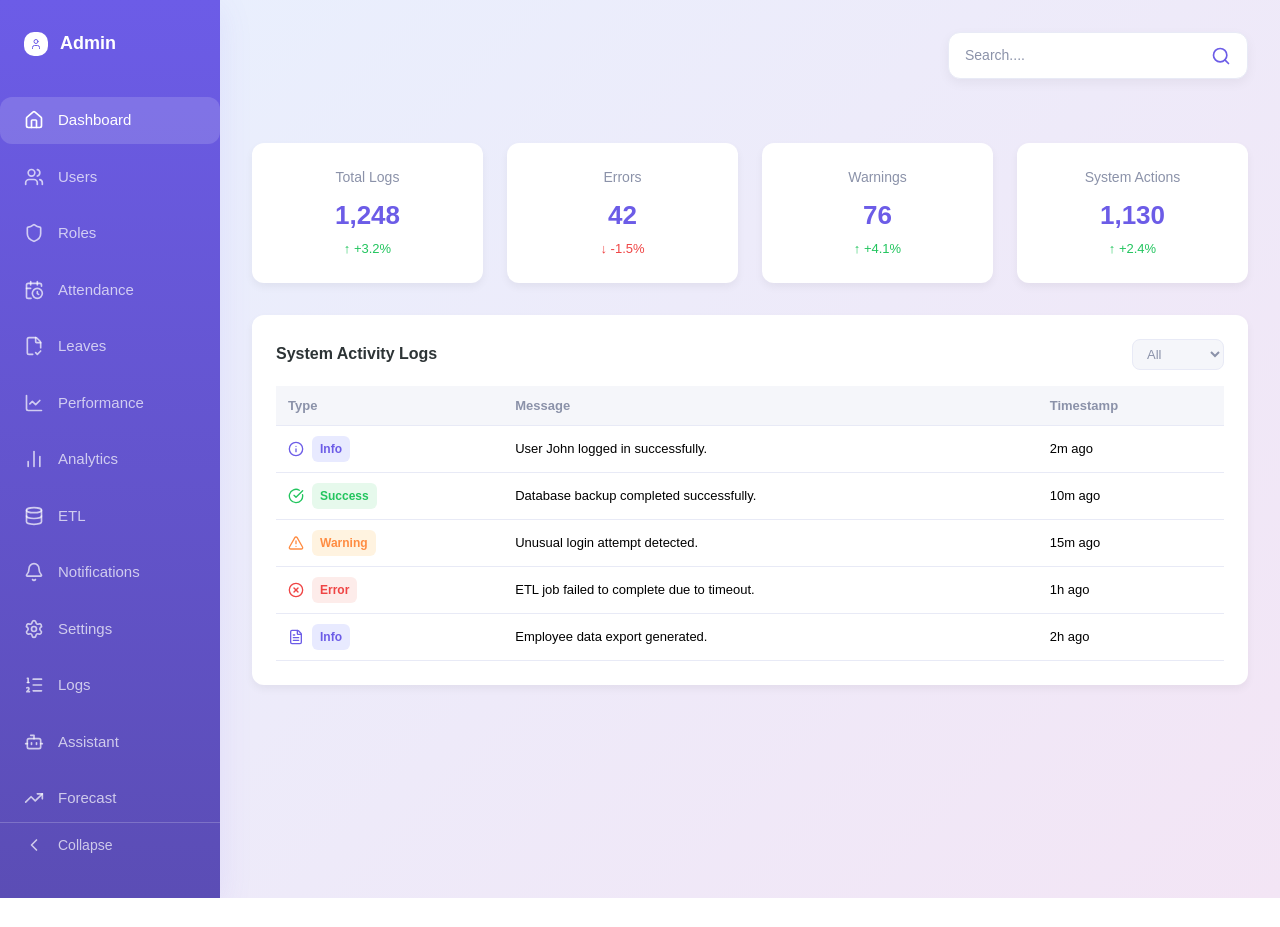
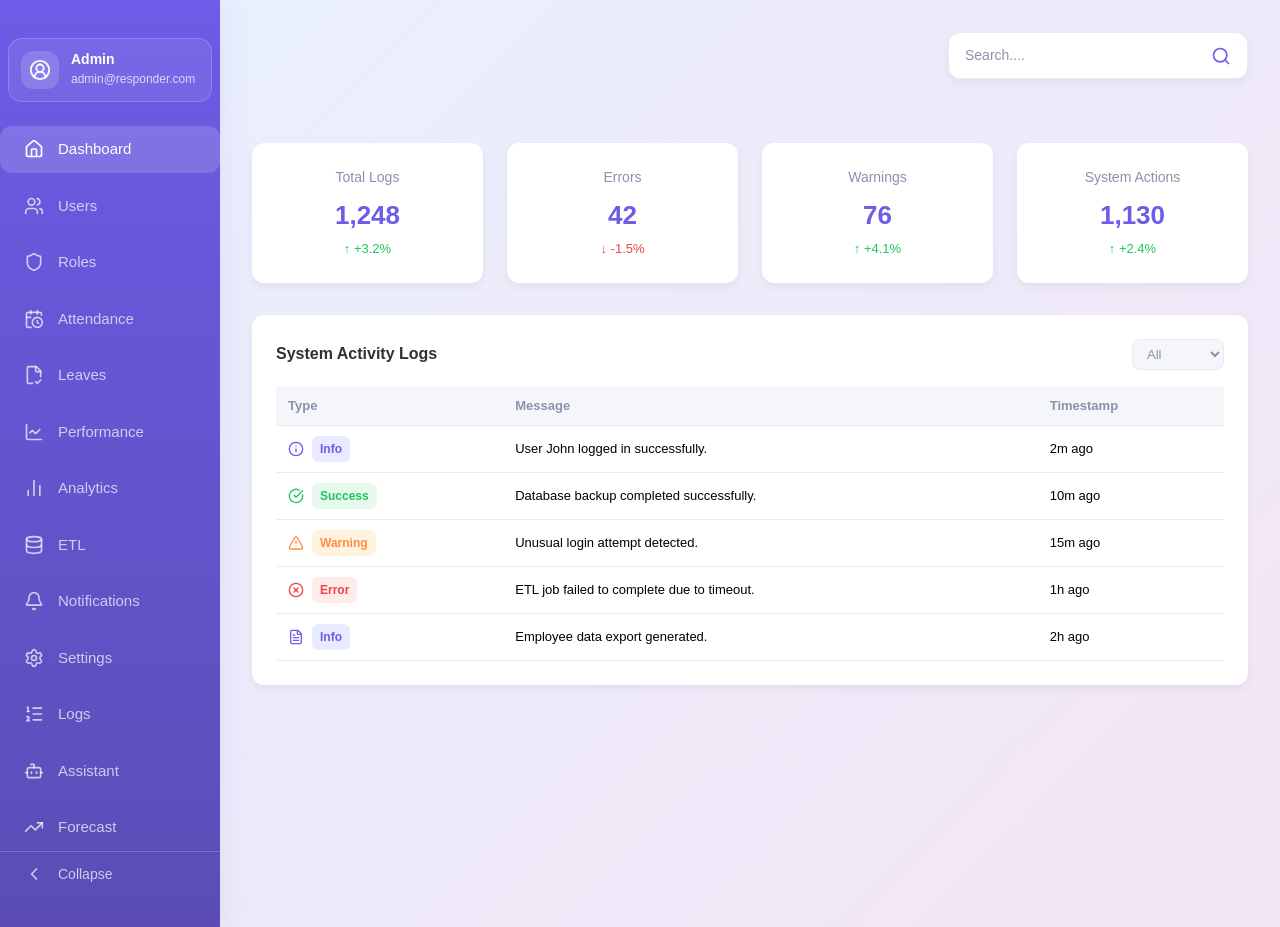
Before and after one commit to tayyabbasharat127/Work-Nex-AI, a Next.js app in the folder frontend/: page /dashboard/admin/logs in a window 1280 px wide. Before the commit the page ends 898 px from the top, so only its background shows below. Built offline with nearby package versions, Linux system fonts and the light colour scheme.

Commit message:
Merge to this

```diff
--- a/frontend/src/app/components/sideBar/admin/sidebar.scss
+++ b/frontend/src/app/components/sideBar/admin/sidebar.scss
@@ -11,6 +11,142 @@ $border-light: #e8eaf6;
 // Breakpoints
 $mobile: 768px;
 $tablet: 1024px;
+
+// ==========================
+// Profile Hover Dropdown
+// ==========================
+.profile-wrap {
+  position: relative;
+  padding: 8px 8px;
+  margin-bottom: 16px;
+}
+
+.profile-trigger {
+  width: 100%;
+  display: flex;
+  align-items: center;
+  gap: 12px;
+  padding: 12px;
+  border-radius: 14px;
+  border: 1px solid rgba($white, 0.18);
+  background: rgba($white, 0.08);
+  cursor: pointer;
+  text-align: left;
+  transition: all 0.25s ease;
+
+  &:hover {
+    background: rgba($white, 0.12);
+    border-color: rgba($white, 0.25);
+  }
+}
+
+.profile-avatar {
+  width: 38px;
+  height: 38px;
+  border-radius: 12px;
+  display: grid;
+  place-items: center;
+  background: rgba($white, 0.15);
+  color: $white;
+
+  svg {
+    opacity: 0.95;
+  }
+}
+
+.profile-meta {
+  min-width: 0;
+
+  .profile-name {
+    margin: 0;
+    font-size: 14px;
+    font-weight: 700;
+    color: $white;
+    line-height: 1.1;
+  }
+
+  .profile-email {
+    margin: 2px 0 0;
+    font-size: 12px;
+    color: rgba($white, 0.75);
+    white-space: nowrap;
+    overflow: hidden;
+    text-overflow: ellipsis;
+    max-width: 150px;
+  }
+}
+
+.profile-dropdown {
+  position: absolute;
+  left: 16px;
+  right: 16px;
+  top: calc(100% + 8px);
+  border-radius: 14px;
+  padding: 10px;
+  border: 1px solid rgba($white, 0.18);
+
+  // Same theme: darker purple glass
+  background: rgba(25, 18, 68, 0.92);
+  backdrop-filter: blur(10px);
+
+  box-shadow: 0 18px 40px rgba(0, 0, 0, 0.25);
+
+  // hidden by default
+  opacity: 0;
+  visibility: hidden;
+  transform: translateY(-6px);
+  transition: all 0.2s ease;
+  z-index: 50;
+}
+
+// Show dropdown on hover OR focus-within (keyboard friendly)
+.profile-wrap:hover .profile-dropdown,
+.profile-wrap:focus-within .profile-dropdown {
+  opacity: 1;
+  visibility: visible;
+  transform: translateY(0);
+}
+
+.dropdown-item {
+  display: flex;
+  align-items: center;
+  gap: 10px;
+  padding: 10px 10px;
+  border-radius: 12px;
+  color: rgba($white, 0.85);
+  text-decoration: none;
+  font-size: 13px;
+  font-weight: 600;
+  transition: all 0.2s ease;
+
+  &:hover {
+    background: rgba($white, 0.12);
+    color: $white;
+  }
+
+  &.danger {
+    color: rgba($secondary-color, 0.95);
+
+    &:hover {
+      background: rgba($secondary-color, 0.15);
+      color: $secondary-color;
+    }
+  }
+}
+
+// Mobile: keep compact, dropdown still works
+@media (max-width: $mobile) {
+  .profile-meta {
+    display: none;
+  }
+  .profile-trigger {
+    justify-content: center;
+  }
+  .profile-dropdown {
+    left: 10px;
+    right: 10px;
+  }
+}
 
 .sidebar {
   width: 220px; // increased width
--- a/frontend/src/app/components/sideBar/admin/sidebar.tsx
+++ b/frontend/src/app/components/sideBar/admin/sidebar.tsx
@@ -1,14 +1,8 @@
 import React from "react";
 import {
   Home,
-  User,
-  MessageCircle,
-  Star,
   Settings,
-  Menu,
   ChevronLeft,
-  ChevronRight,
-  Search,
   Shield,
   CalendarClock,
   FileCheck2,
@@ -19,17 +13,56 @@ import {
   ListOrdered,
   Users,
   Bot,
-  TrendingUp
+  TrendingUp,
+  UserCircle2,
+  KeyRound,
+  LogOut,
+  Eye,
 } from "lucide-react";
 import "./sidebar.scss";
 
 const SidebarAdmin: React.FC = () => {
   return (
     <aside className="sidebar">
-      {/* Logo Section */}
-      <div className="sidebar-logo">
-        <User size={24} />
-        <span className="logo-text">Admin</span>
+      {/* Top Profile Section (Hover Dropdown) */}
+      <div className="profile-wrap">
+        <button className="profile-trigger" type="button" aria-haspopup="menu">
+          <div className="profile-avatar">
+            {/* If you have an image, replace with <img /> */}
+            <UserCircle2 size={22} />
+          </div>
+
+          <div className="profile-meta">
+            <p className="profile-name">Admin</p>
+            <p className="profile-email">admin@responder.com</p>
+          </div>
+        </button>
+
+        {/* Dropdown */}
+        <div className="profile-dropdown" role="menu" aria-label="Profile menu">
+          <a
+            className="dropdown-item"
+            href="/dashboard/admin/profile"
+            role="menuitem"
+          >
+            <Eye size={16} />
+            <span>View Profile</span>
+          </a>
+
+          <a
+            className="dropdown-item"
+            href="/dashboard/admin/change-password"
+            role="menuitem"
+          >
+            <KeyRound size={16} />
+            <span>Change Password</span>
+          </a>
+
+          <a className="dropdown-item danger" href="/logout" role="menuitem">
+            <LogOut size={16} />
+            <span>Logout</span>
+          </a>
+        </div>
       </div>
 
       {/* Navigation */}
@@ -38,46 +71,57 @@ const SidebarAdmin: React.FC = () => {
           <Home size={20} />
           <span>Dashboard</span>
         </a>
+
         <a href="/dashboard/admin/users" className="nav-item">
           <Users size={20} />
           <span>Users</span>
         </a>
+
         <a href="/dashboard/admin/roles" className="nav-item">
           <Shield size={20} />
           <span>Roles</span>
         </a>
+
         <a href="/dashboard/admin/attendance" className="nav-item">
           <CalendarClock size={20} />
           <span>Attendance</span>
         </a>
+
         <a href="/dashboard/admin/leaves" className="nav-item">
           <FileCheck2 size={20} />
           <span>Leaves</span>
         </a>
+
         <a href="/dashboard/admin/performance" className="nav-item">
           <LineChart size={20} />
           <span>Performance</span>
         </a>
+
         <a href="/dashboard/admin/analytics" className="nav-item">
           <BarChart2 size={20} />
           <span>Analytics</span>
         </a>
+
         <a href="/dashboard/admin/etl" className="nav-item">
           <Database size={20} />
           <span>ETL</span>
         </a>
+
         <a href="/dashboard/admin/notification" className="nav-item">
           <Bell size={20} />
           <span>Notifications</span>
         </a>
+
         <a href="/dashboard/admin/settings" className="nav-item">
           <Settings size={20} />
           <span>Settings</span>
         </a>
+
         <a href="/dashboard/admin/logs" className="nav-item">
           <ListOrdered size={20} />
           <span>Logs</span>
         </a>
+
         <a href="/dashboard/admin/assistant" className="nav-item">
           <Bot size={20} />
           <span>Assistant</span>
@@ -87,7 +131,6 @@ const SidebarAdmin: React.FC = () => {
           <TrendingUp size={20} />
           <span>Forecast</span>
         </a>
-
       </nav>
 
       {/* Footer */}
--- a/frontend/src/app/components/sideBar/employee/sidebar.scss
+++ b/frontend/src/app/components/sideBar/employee/sidebar.scss
@@ -12,14 +12,160 @@ $border-light: #e8eaf6;
 $mobile: 768px;
 $tablet: 1024px;
 
+// ==========================
+// Profile Hover Dropdown
+// ==========================
+
+.profile-wrap {
+  position: relative;
+  padding: 8px 8px;
+  margin-bottom: 16px;
+}
+
+.profile-trigger {
+  width: 100%;
+  display: flex;
+  align-items: center;
+  gap: 12px;
+  padding: 12px;
+  border-radius: 14px;
+  border: 1px solid rgba($white, 0.18);
+  background: rgba($white, 0.08);
+  cursor: pointer;
+  text-align: left;
+  transition: all 0.25s ease;
+
+  &:hover {
+    background: rgba($white, 0.12);
+    border-color: rgba($white, 0.25);
+  }
+}
+
+.profile-avatar {
+  width: 38px;
+  height: 38px;
+  border-radius: 12px;
+  display: grid;
+  place-items: center;
+  background: rgba($white, 0.15);
+  color: $white;
+
+  svg {
+    opacity: 0.95;
+  }
+}
+
+.profile-meta {
+  min-width: 0;
+
+  .profile-name {
+    margin: 0;
+    font-size: 14px;
+    font-weight: 700;
+    color: $white;
+    line-height: 1.1;
+  }
+
+  /* ✅ FIXED EMAIL — FULLY VISIBLE */
+  .profile-email {
+    margin: 2px 0 0;
+    font-size: 10px;
+    color: rgba($white, 0.75);
+
+    white-space: normal;
+    overflow: visible;
+    text-overflow: unset;
+    word-break: break-word;
+    max-width: 100%;
+    line-height: 1.2;
+  }
+}
+
+.profile-dropdown {
+  position: absolute;
+  left: 16px;
+  right: 16px;
+  top: calc(100% + 8px);
+  border-radius: 14px;
+  padding: 10px;
+  border: 1px solid rgba($white, 0.18);
+
+  background: rgba(25, 18, 68, 0.92);
+  backdrop-filter: blur(10px);
+
+  box-shadow: 0 18px 40px rgba(0, 0, 0, 0.25);
+
+  opacity: 0;
+  visibility: hidden;
+  transform: translateY(-6px);
+  transition: all 0.2s ease;
+  z-index: 50;
+}
+
+.profile-wrap:hover .profile-dropdown,
+.profile-wrap:focus-within .profile-dropdown {
+  opacity: 1;
+  visibility: visible;
+  transform: translateY(0);
+}
+
+.dropdown-item {
+  display: flex;
+  align-items: center;
+  gap: 10px;
+  padding: 10px 10px;
+  border-radius: 12px;
+  color: rgba($white, 0.85);
+  text-decoration: none;
+  font-size: 13px;
+  font-weight: 600;
+  transition: all 0.2s ease;
+
+  &:hover {
+    background: rgba($white, 0.12);
+    color: $white;
+  }
+
+  &.danger {
+    color: rgba($secondary-color, 0.95);
+
+    &:hover {
+      background: rgba($secondary-color, 0.15);
+      color: $secondary-color;
+    }
+  }
+}
+
+// Mobile profile behavior
+@media (max-width: $mobile) {
+  .profile-meta {
+    display: none;
+  }
+
+  .profile-trigger {
+    justify-content: center;
+  }
+
+  .profile-dropdown {
+    left: calc(100% + 10px);
+    right: auto;
+    width: 260px;
+  }
+}
+
+// ==========================
+// Sidebar
+// ==========================
+
 .sidebar {
-  width: 220px; // increased width
+  width: 220px;
   background: linear-gradient(180deg, $primary-color 0%, $sidebar-bg 100%);
   display: flex;
   flex-direction: column;
   padding: 30px 0;
   box-shadow: 0 8px 32px rgba($primary-color, 0.1);
   transition: width 0.3s ease;
+  overflow: visible;
 
   .sidebar-logo {
     width: 100%;
@@ -104,11 +250,13 @@ $tablet: 1024px;
 
   @media (max-width: $mobile) {
     width: 80px;
+
     .nav-item span,
     .sidebar-footer span,
     .logo-text {
       display: none;
     }
+
     .nav-item {
       justify-content: center;
       padding: 12px 0;
--- a/frontend/src/app/components/sideBar/employee/sidebar.tsx
+++ b/frontend/src/app/components/sideBar/employee/sidebar.tsx
@@ -19,20 +19,58 @@ import {
   ListOrdered,
   Users,
   Bot,
-  TrendingUp
+  TrendingUp,
+  Eye,
+  KeyRound,
+  LogOut,
 } from "lucide-react";
 import "./sidebar.scss";
 
 const SidebarEmployee: React.FC = () => {
   return (
     <aside className="sidebar">
-      {/* Logo Section */}
+      {/* ✅ TOP PROFILE (Hover Dropdown) */}
+      <div className="profile-wrap">
+        <div className="profile-trigger">
+          <div className="profile-avatar">
+            <User size={22} />
+          </div>
+
+          <div className="profile-meta">
+            <div className="profile-name">Employee</div>
+            <div className="profile-email">employee@responder.com</div>
+          </div>
+        </div>
+
+        {/* ✅ Dropdown items */}
+        <div className="profile-dropdown">
+          <a href="/dashboard/employee/profile" className="dropdown-item">
+            <Eye size={18} />
+            <span>View Profile</span>
+          </a>
+
+          <a
+            href="/dashboard/employee/change-password"
+            className="dropdown-item"
+          >
+            <KeyRound size={18} />
+            <span>Change Password</span>
+          </a>
+
+          <a href="/logout" className="dropdown-item danger">
+            <LogOut size={18} />
+            <span>Logout</span>
+          </a>
+        </div>
+      </div>
+
+      {/* Logo Section (kept exactly same) */}
       <div className="sidebar-logo">
         <User size={24} />
         <span className="logo-text">Employee</span>
       </div>
 
-      {/* Navigation */}
+      {/* Navigation (kept exactly same) */}
       <nav className="sidebar-nav">
         {/* Dashboard */}
         <a href="/dashboard/employee/main" className="nav-item active">
@@ -63,20 +101,21 @@ const SidebarEmployee: React.FC = () => {
           <BarChart2 size={20} />
           <span>Analytics</span>
         </a>
+
         {/* Assistant */}
         <a href="/dashboard/employee/assistant" className="nav-item">
           <Bot size={20} />
           <span>Assistant</span>
         </a>
+
         {/* Forecast */}
         <a href="/dashboard/employee/forecast" className="nav-item">
-  <TrendingUp size={20} />
-  <span>Forecast</span>
-</a>
-
+          <TrendingUp size={20} />
+          <span>Forecast</span>
+        </a>
       </nav>
 
-      {/* Footer */}
+      {/* Footer (kept exactly same) */}
       <div className="sidebar-footer">
         <ChevronLeft size={20} />
         <span>Collapse</span>
```
Also changed, not shown: 2 other files (tests, documents, lock files or other folders). Lines whose indentation alone changed are shown as unchanged.
